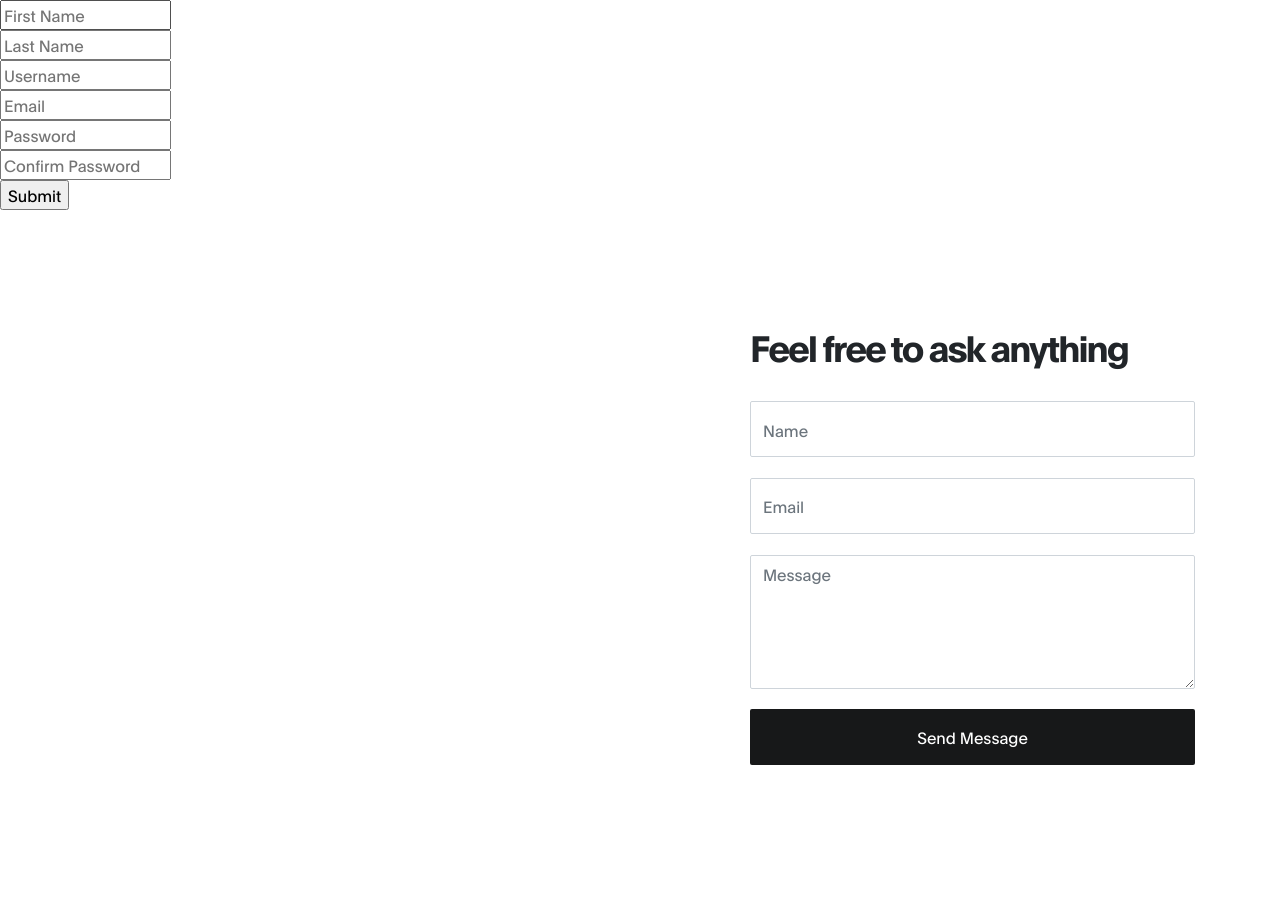
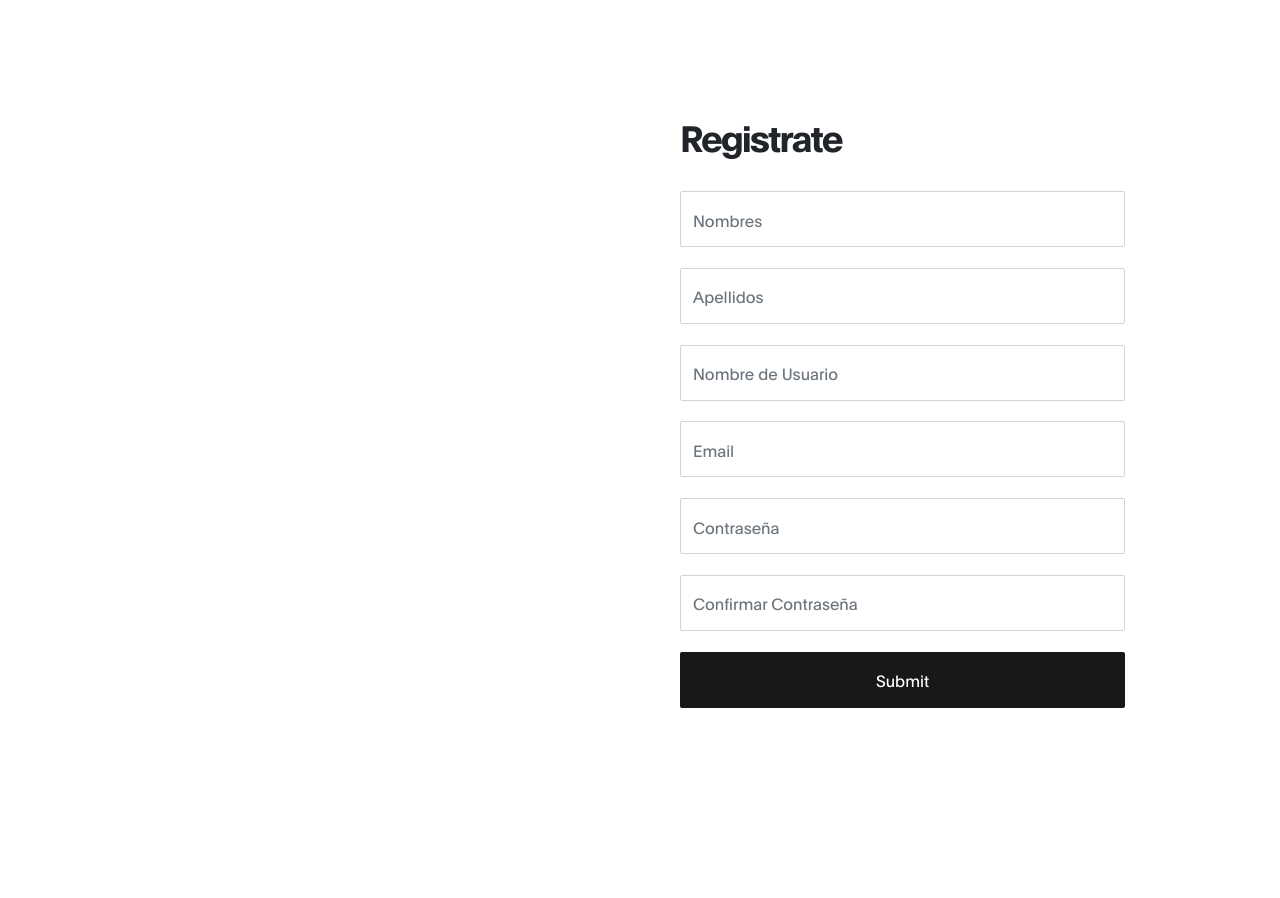
Before and after one commit to JackMerma/GymApp, a Django app: page /register/ in a window 1280 px wide. After the commit the page ends 708 px from the top, so only its background shows below. Run offline with Django 3.2, Linux system fonts and the light colour scheme; some libraries are stand-ins or nearby versions.

Commit message:
cambio de formato del formulario

```diff
--- a/templates/register.html
+++ b/templates/register.html
@@ -2,7 +2,7 @@
 <!DOCTYPE html>
 <html lang='en'>
   <head>
-    <title>Register</title>
+	<title>Register</title>
 	<meta charset="UTF-8">
 	<meta http-equiv="X-UA-Compatible" content="IE=Edge">
 	<meta name="description" content="">
@@ -18,33 +18,22 @@
 	<link rel="stylesheet" href="{% static 'css/tooplate-gymso-style.css' %}">
   </head>
   <body>
-    <form action='register' method='post'>
-      {% csrf_token %}
-      <input type='text' name='first_name' placeholder='First Name'><br>
-      <input type='text' name='last_name' placeholder='Last Name'><br>
-      <input type='text' name='username' placeholder='Username'><br>
-      <input type='email' name='email' placeholder='Email'><br>
-      <input type='password' name='password1' placeholder='Password'><br>
-      <input type='password' name='password2' placeholder='Confirm Password'><br>
-      <input type='submit'>
-
-    </form>
-
 	<section class="contact section" id="contact">
-	  <div class="container">
+	  <div class="container" style='float:left'>
 		<div class="row">
 
 		  <div class="ml-auto col-lg-5 col-md-6 col-12">
-			<h2 class="mb-4 pb-2" data-aos="fade-up" data-aos-delay="200">Feel free to ask anything</h2>
+			<h2 class="mb-4 pb-2" data-aos="fade-up" data-aos-delay="200">Registrate</h2>
 
-			<form action="#" method="post" class="contact-form webform" data-aos="fade-up" data-aos-delay="400" role="form">
-			  <input type="text" class="form-control" name="cf-name" placeholder="Name">
-
-			  <input type="email" class="form-control" name="cf-email" placeholder="Email">
-
-			  <textarea class="form-control" rows="5" name="cf-message" placeholder="Message"></textarea>
-
-			  <button type="submit" class="form-control" id="submit-button" name="submit">Send Message</button>
+			<form action="register" method="post" class="contact-form webform" data-aos="fade-up" data-aos-delay="400" role="form">
+			  {% csrf_token %}
+			  <input type='text' name='first_name' class="form-control" placeholder='Nombres'>
+			  <input type='text' name='last_name' class="form-control" placeholder='Apellidos'>
+			  <input type='text' name='username' class="form-control" placeholder='Nombre de Usuario'>
+			  <input type='email' name='email' class="form-control" placeholder='Email'>
+			  <input type='password' name='password1' class="form-control" placeholder='Contraseña'>
+			  <input type='password' name='password2' class="form-control" placeholder='Confirmar Contraseña'>
+			  <button type="submit" class="form-control" id="submit-button" name="submit">Submit</button>
 			</form>
 		  </div>
 
@@ -61,5 +50,5 @@
 
   </body>
 </html>
-  </body>
+</body>
 </html>
```
